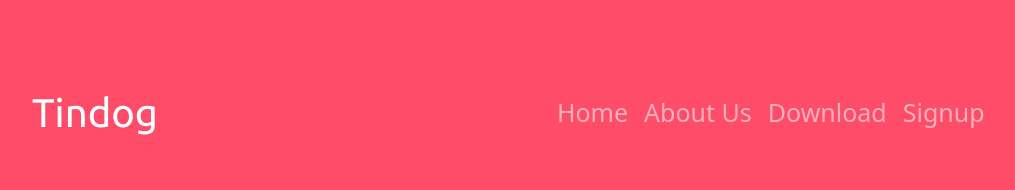
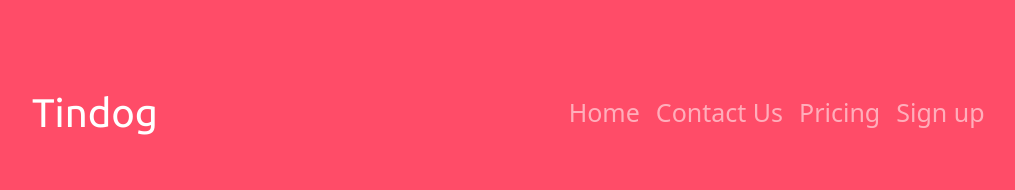
Before and after one commit to AdarshPradhan1508/tindog, a plain HTML site: page index.html in a window 1280 px wide. Shown: the top 190 px of the page, without its empty margins (73-1088 px from the left). Drawn offline with nearby package versions, Linux system fonts and the light colour scheme.

Commit message:
nav links are connected to different sections of the website

```diff
--- a/index.html
+++ b/index.html
@@ -39,9 +39,9 @@
       <div class="collapse navbar-collapse" id="navbarTogglerDemo01">
       <ul class="navbar-nav ms-auto">
           <li class="nav-item"><a class="nav-link" href="">Home</a></li>
-          <li class="nav-item"><a class="nav-link" href="">About Us</a></li>
-          <li class="nav-item"><a class="nav-link" href="">Download</a></li>
-          <li class="nav-item"><a class="nav-link" href="">Signup</a></li>
+          <li class="nav-item"><a class="nav-link" href="#footer">Contact Us</a></li>
+          <li class="nav-item"><a class="nav-link" href="#pricing">Pricing</a></li>
+          <li class="nav-item"><a class="nav-link" href="#cta">Sign up</a></li>
       </ul>
   </nav>
 
```
